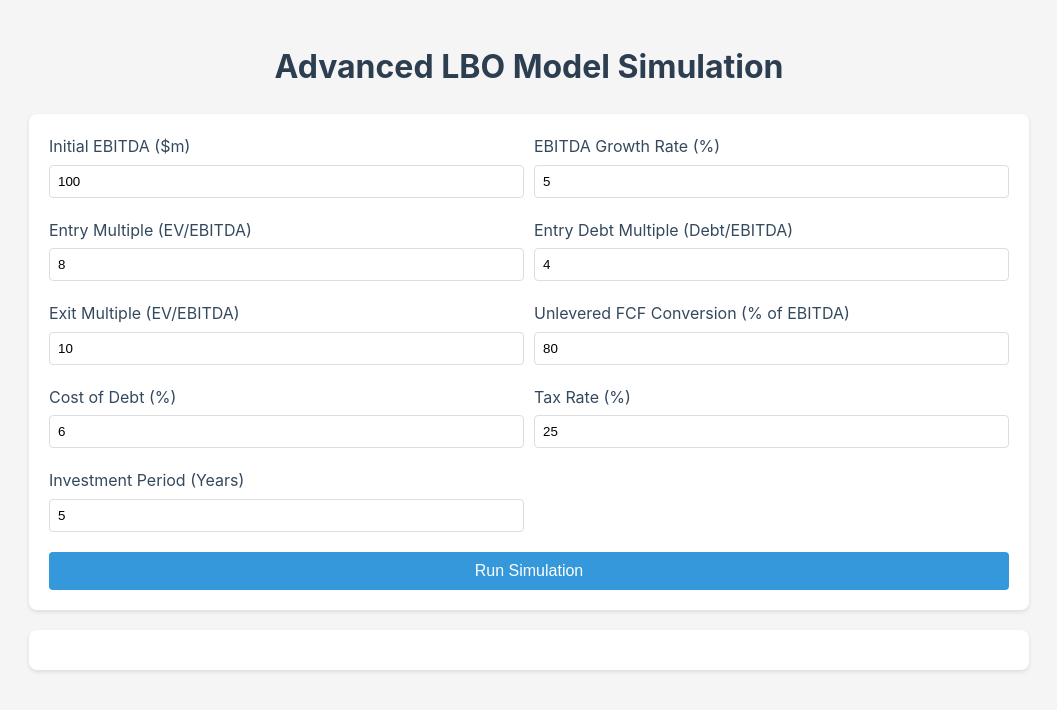
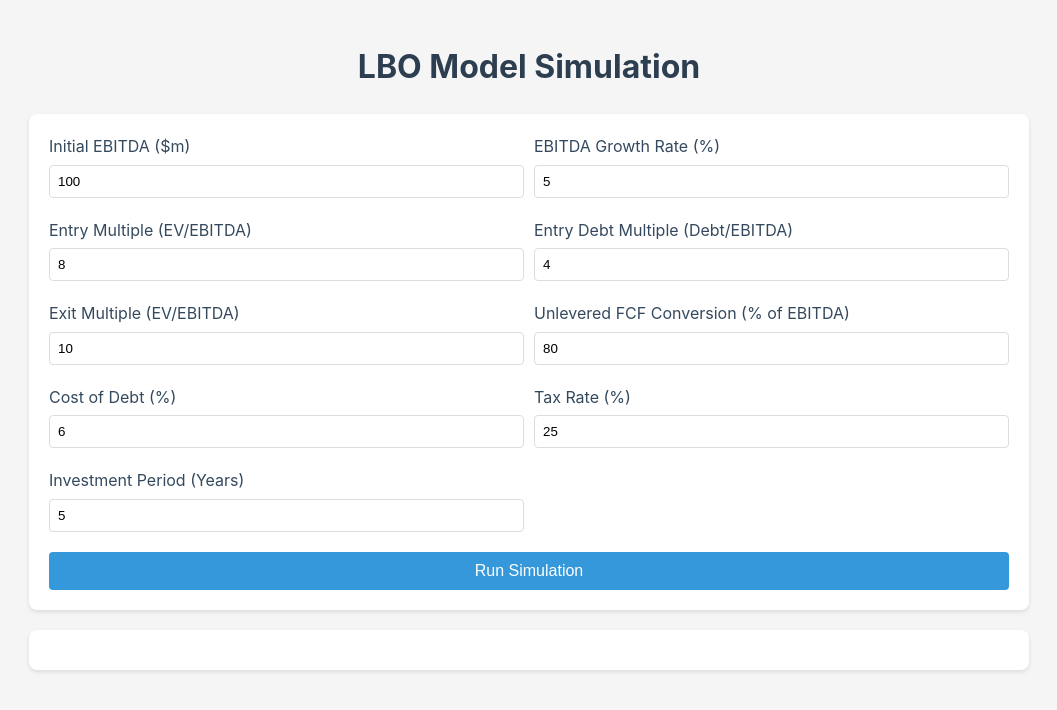
Before and after one commit to tajmahal226/lbo-simulation, a plain HTML site: page index.html in a window 1280 px wide. Shown: the whole page, without its empty margins (111-1168 px from the left). Drawn offline with Linux system fonts and the light colour scheme.

Commit message:
Update index.html

```diff
--- a/index.html
+++ b/index.html
@@ -3,7 +3,7 @@
 <head>
     <meta charset="UTF-8">
     <meta name="viewport" content="width=device-width, initial-scale=1.0">
-    <title>Advanced LBO Model Simulation</title>
+    <title>LBO Model Simulation</title>
     <style>
         body {
             font-family: -apple-system, BlinkMacSystemFont, 'Segoe UI', Roboto, Oxygen-Sans, Ubuntu, Cantarell, 'Helvetica Neue', sans-serif;
@@ -86,7 +86,7 @@
     </style>
 </head>
 <body>
-    <h1>Advanced LBO Model Simulation</h1>
+    <h1>LBO Model Simulation</h1>
     <div class="input-group">
         <div>
             <label for="initialEBITDA">Initial EBITDA ($m)</label>
```
